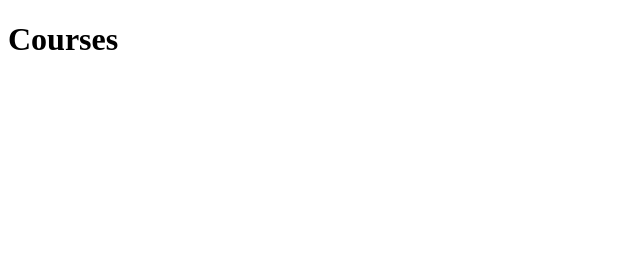
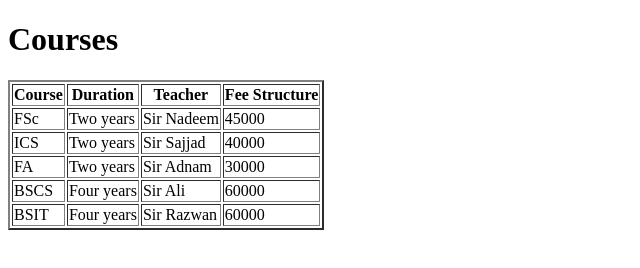
Before and after one commit to divwajidali/Student_management_website, a plain HTML site: page courses.html in a window 1280 px wide. Shown: the whole page, without its empty margins (0-640 px from the left). Drawn offline with Linux system fonts and the light colour scheme.

Commit message:
Add courses

```diff
--- a/courses.html
+++ b/courses.html
@@ -10,7 +10,45 @@
         <h1>Courses</h1>
     </header>
     <main>
-        <table></table>
+        <table border="2">
+            <tr>
+                <th>Course</th>
+                <th>Duration</th>
+                <th>Teacher</th>
+                <th>Fee Structure</th>
+            </tr>
+            <tr>
+                <td>FSc</td>
+                <td>Two years</td>
+                <td>Sir Nadeem</td>
+                <td>45000</td>
+            </tr>
+            <tr>
+                <td>ICS</td>
+                <td>Two years</td>
+                <td>Sir Sajjad</td>
+                <td>40000</td>
+            </tr>
+            <tr>
+                <td>FA</td>
+                <td>Two years</td>
+                <td>Sir Adnam</td>
+                <td>30000</td>
+            </tr>
+            <tr>
+                <td>BSCS</td>
+                <td>Four years</td>
+                <td>Sir Ali</td>
+                <td>60000</td>
+            </tr>
+            <tr>
+                <td>BSIT</td>
+                <td>Four years</td>
+                <td>Sir Razwan</td>
+                <td>60000</td>
+            </tr>
+
+        </table>
     </main>
 </body>
 </html>
```
